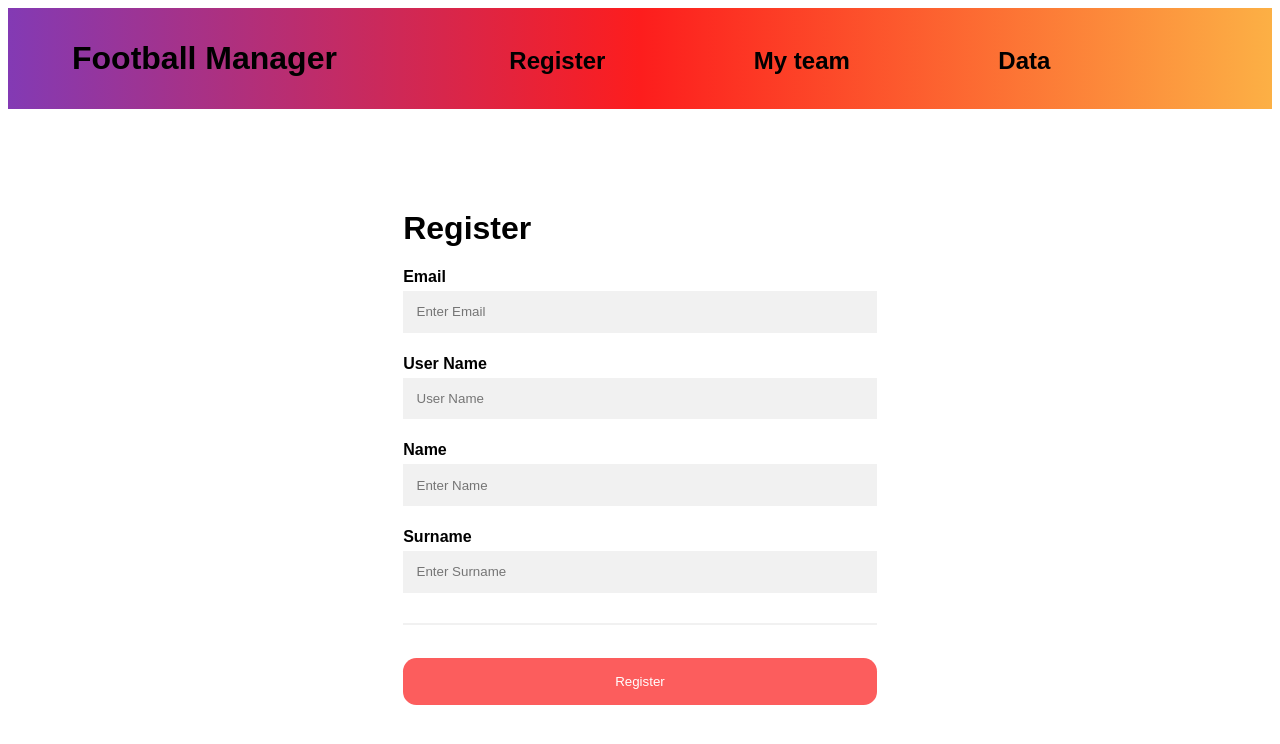
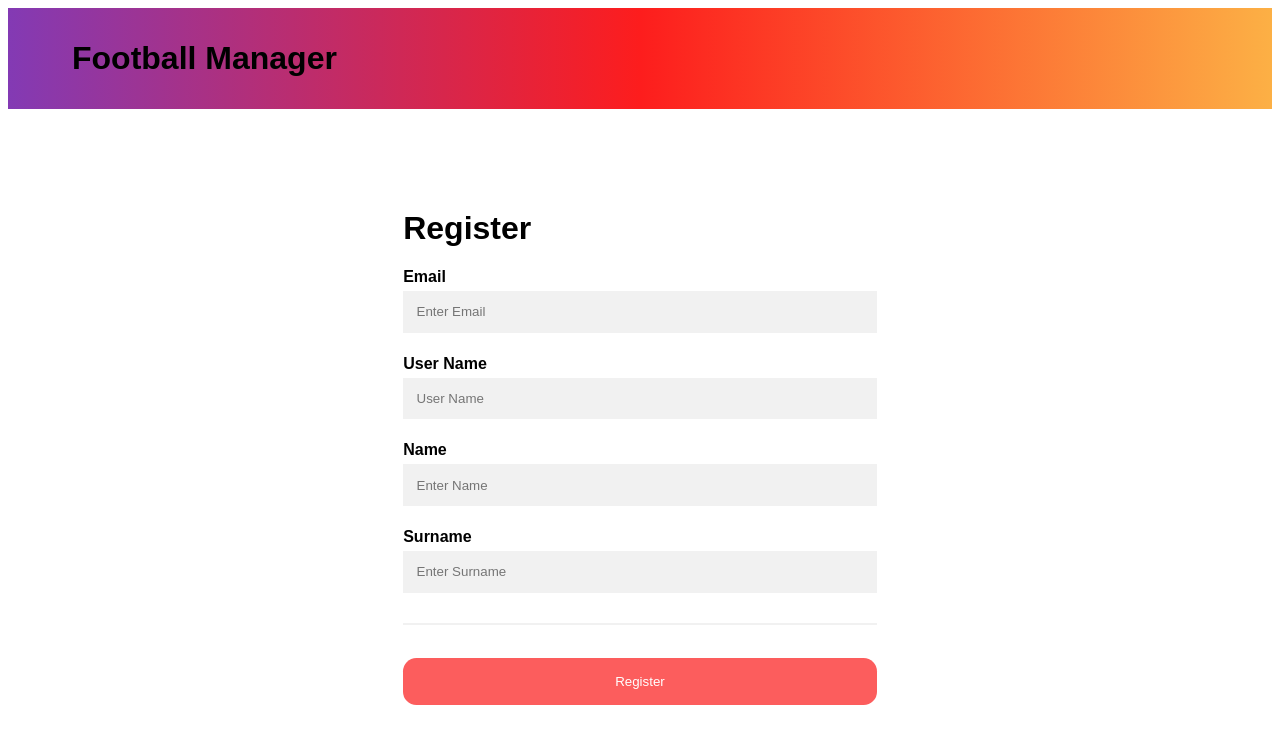
Before and after one commit to miquellopez97/FootballManager2, a website built with webpack: page src/views/index.html in a window 1280 px wide. Built offline with nearby package versions, Linux system fonts and the light colour scheme.

Commit message:
html update

```diff
--- a/src/views/index.html
+++ b/src/views/index.html
@@ -111,11 +111,6 @@
 <body>
     <nav>
         <div class="Nav-Title">Football Manager</div>
-        <div class="Nav-text">
-            <a href="index.html">Register</a>
-            <a href="my-team.html">My team</a>
-            <a href="show-data.html">Data</a>
-        </div>
     </nav>
 
     <form>
```
Also changed, not shown: src/views/my-team.html (+0 -1 lines), src/views/show-data.html (+0 -2 lines).
